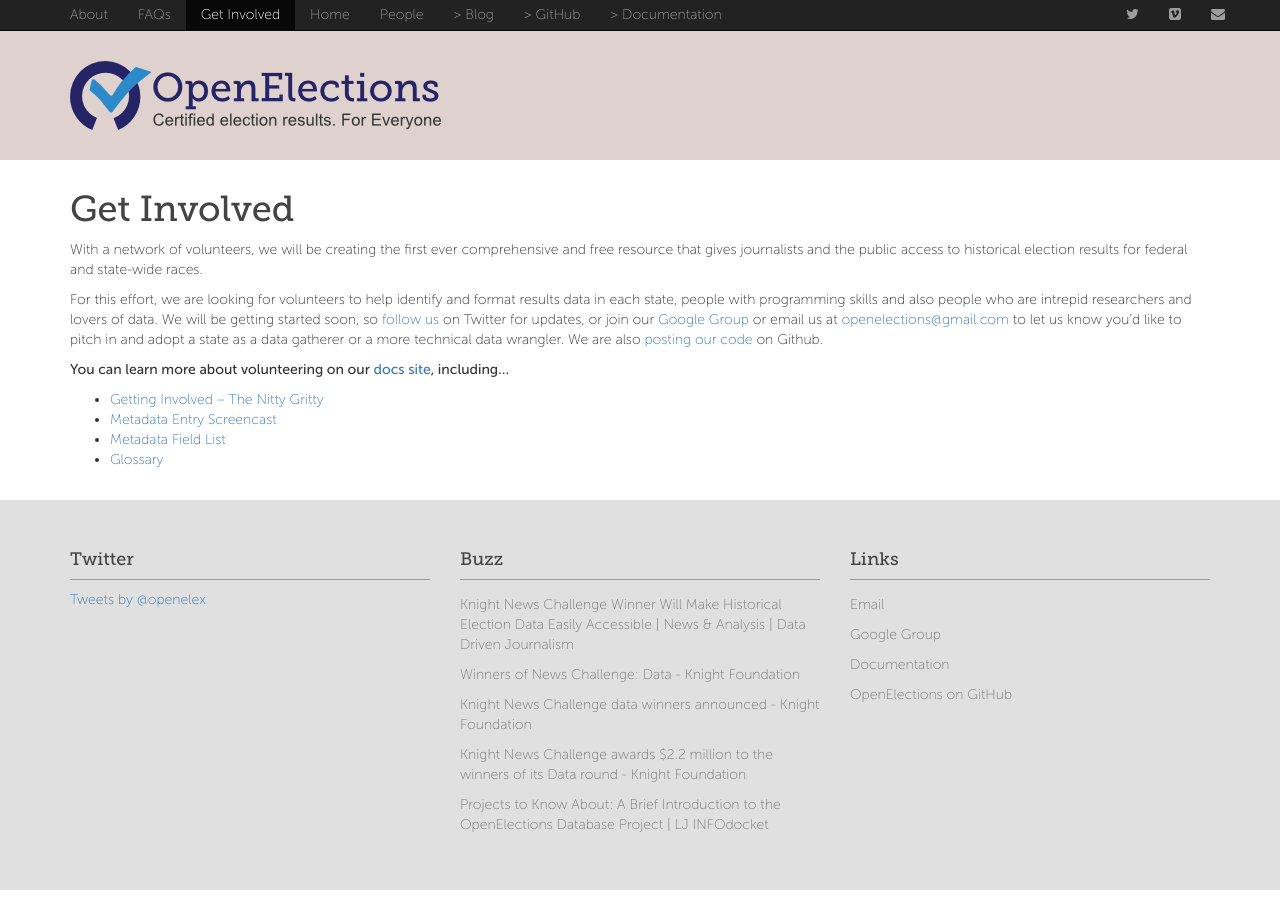
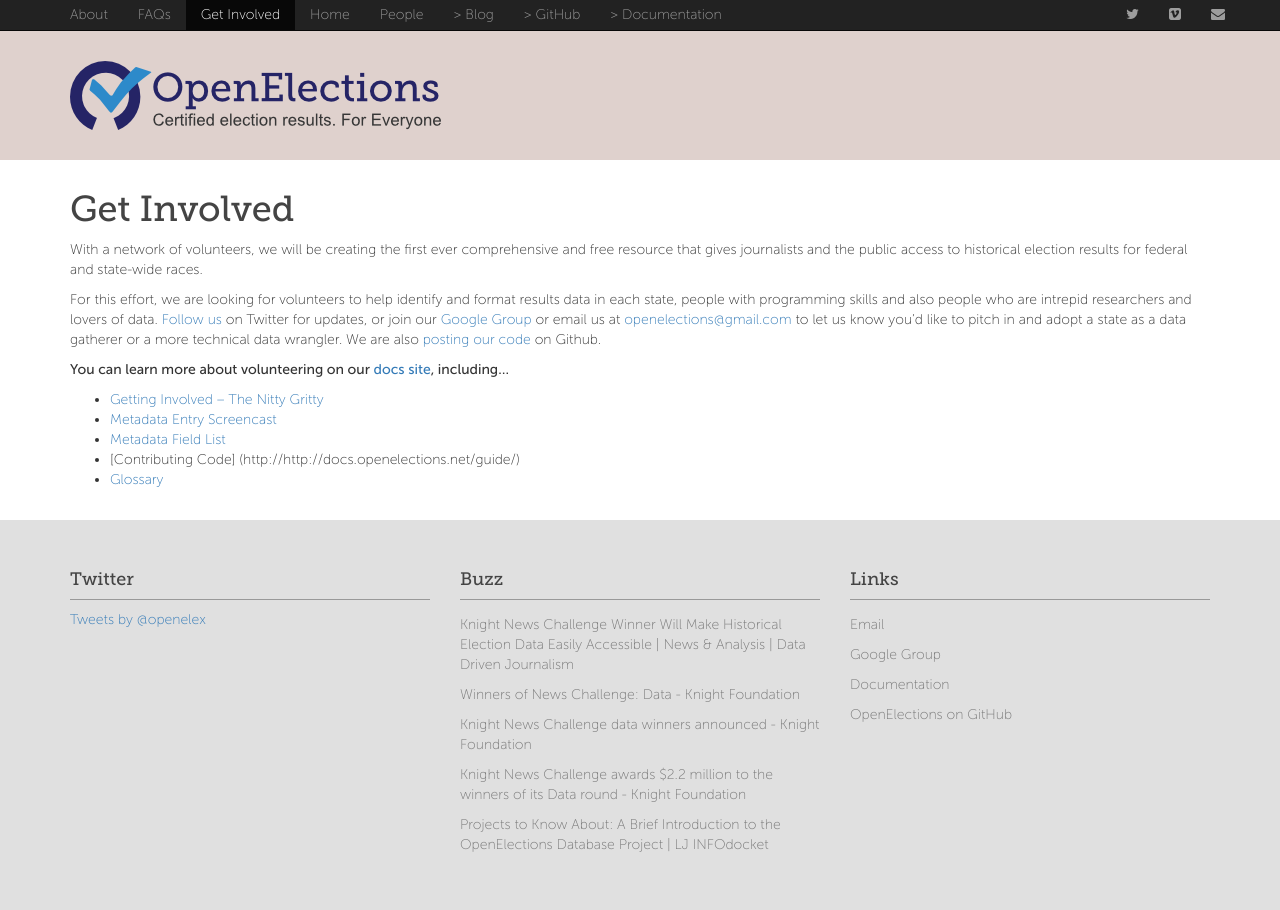
Before and after one commit to openelections/openelections.github.io, a Jekyll site: the page built from get_involved.md, in a window 1280 px wide. Built offline with Jekyll 4.4.1, drawn with Linux system fonts in a browser that asks for light colours; nearby versions of some CDN libraries; Markdown is read by kramdown in place of the engine named in the settings; comment, search, counter and statistics services are not loaded.

Commit message:
Update get_involved.md

```diff
--- a/get_involved.md
+++ b/get_involved.md
@@ -5,11 +5,12 @@
 
 With a network of volunteers, we will be creating the first ever comprehensive and free resource that gives journalists and the public access to historical election results for federal and state-wide races.
 
-For this effort, we are looking for volunteers to help identify and format results data in each state, people with programming skills and also people who are intrepid researchers and lovers of data. We will be getting started soon, so [follow us](http://twitter.com/openelex) on Twitter for updates, or join our [Google Group](https://groups.google.com/forum/?fromgroups#!forum/openelections) or email us at [openelections@gmail.com](mailto:openelections@gmail.com) to let us know you’d like to pitch in and adopt a state as a data gatherer or a more technical data wrangler. We are also [posting our code](https://github.com/openelections) on Github.
+For this effort, we are looking for volunteers to help identify and format results data in each state, people with programming skills and also people who are intrepid researchers and lovers of data. [Follow us](http://twitter.com/openelex) on Twitter for updates, or join our [Google Group](https://groups.google.com/forum/?fromgroups#!forum/openelections) or email us at [openelections@gmail.com](mailto:openelections@gmail.com) to let us know you’d like to pitch in and adopt a state as a data gatherer or a more technical data wrangler. We are also [posting our code](https://github.com/openelections) on Github.
 
 **You can learn more about volunteering on our [docs site](http://docs.openelections.net/), including…**
 
 * [Getting Involved – The Nitty Gritty](http://docs.openelections.net/getting-involved/)
 * [Metadata Entry Screencast](http://docs.openelections.net/metadata-screencast/)
 * [Metadata Field List](http://docs.openelections.net/election-metadata/)
+* [Contributing Code] (http://http://docs.openelections.net/guide/)
 * [Glossary](http://docs.openelections.net/glossary/)
```
